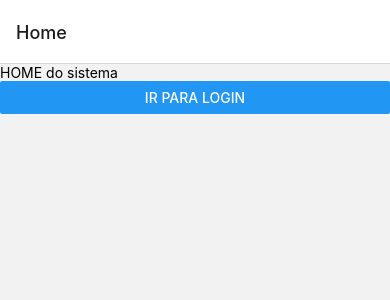
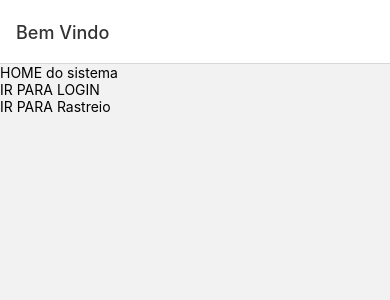
Before and after one commit to LucasCruz-dev/rastreador-logistico, a React Native app: screen /Home in a window 390 px wide. Shown: the top 300 px of the page. Built offline with nearby package versions, Linux system fonts and the light colour scheme.

Commit message:
estrutura basica de telas

```diff
--- a/App.js
+++ b/App.js
@@ -1,10 +1,10 @@
 import { StatusBar } from 'expo-status-bar';
 import React from 'react';
 import { StyleSheet, Text, View } from 'react-native';
+import css from './assets/css/Css';
 import { NavigationContainer } from '@react-navigation/native';
 import { createNativeStackNavigator } from '@react-navigation/native-stack';
-import Home from './components/home';
-import Login from './components/login';
+import {Home, Login, Rastreio} from './components';
 
 export default function App() {
   const Stack = createNativeStackNavigator();
@@ -12,8 +12,17 @@ export default function App() {
 
       <NavigationContainer>
         <Stack.Navigator>
-          <Stack.Screen name="Home" component={Home}/>
+          <Stack.Screen name="Home"
+                        component={Home}
+                        options={{
+                          title:"Bem Vindo",
+                          headerTintColor:'#333',
+                          headerTitleStyle:{alignSelf:'center'} // Ver outras props do options
+                        }}
+          />
           <Stack.Screen name="Login" component={Login}/>
+          <Stack.Screen name="Rastreio" component={Rastreio}/>
+          {/*<Stack.Screen name="AreaRestrita" component={AreaRestrita}/>*/}
 
         </Stack.Navigator>
       </NavigationContainer>
@@ -21,12 +30,3 @@ export default function App() {
 
   );
 }
-
-const styles = StyleSheet.create({
-  container: {
-    flex: 1,
-    backgroundColor: '#fff',
-    alignItems: 'center',
-    justifyContent: 'center',
-  },
-});
--- /dev/null
+++ b/assets/css/Css.js
@@ -0,0 +1,9 @@
+import {StyleSheet} from "react-native";
+const css = StyleSheet.create({
+    container: {
+      flex: 1,
+      backgroundColor: '#fff',
+      alignItems: 'center',
+      justifyContent: 'center',
+    },
+  });
--- /dev/null
+++ b/components/Rastreio.js
@@ -0,0 +1,12 @@
+import { StatusBar } from 'expo-status-bar';
+import React from 'react';
+import { StyleSheet, Text, View } from 'react-native';
+
+export default function Rastreio(){
+    return (
+        <View>
+            <Text>Rastreio do sistema</Text>
+        </View>
+
+    );
+}
--- a/components/home.js
+++ b/components/home.js
@@ -1,12 +1,21 @@
-import { StatusBar } from 'expo-status-bar';
+
 import React from 'react';
-import { Button, StyleSheet, Text, View } from 'react-native';
+import { TouchableOpacity, Text, View } from 'react-native';
+import css from '../assets/css/Css'
 
 export default function Home(props){
     return (
         <View>
             <Text>HOME do sistema</Text>
-      <Button title='Ir para Login' onPress={()=> props.navigation.navigate('Login')}/>
+
+      <TouchableOpacity onPress={()=> props.navigation.navigate('Login')}>
+          <Text>IR PARA LOGIN</Text>
+      </TouchableOpacity>
+
+      <TouchableOpacity onPress={()=> props.navigation.navigate('Rastreio')}>
+          <Text>IR PARA Rastreio</Text>
+      </TouchableOpacity>
+
         </View>
 
     );
--- /dev/null
+++ b/components/index.js
@@ -0,0 +1,5 @@
+import Home from './home';
+import Login from './login';
+import Rastreio from './Rastreio';
+
+export {Home, Login, Rastreio};
```
